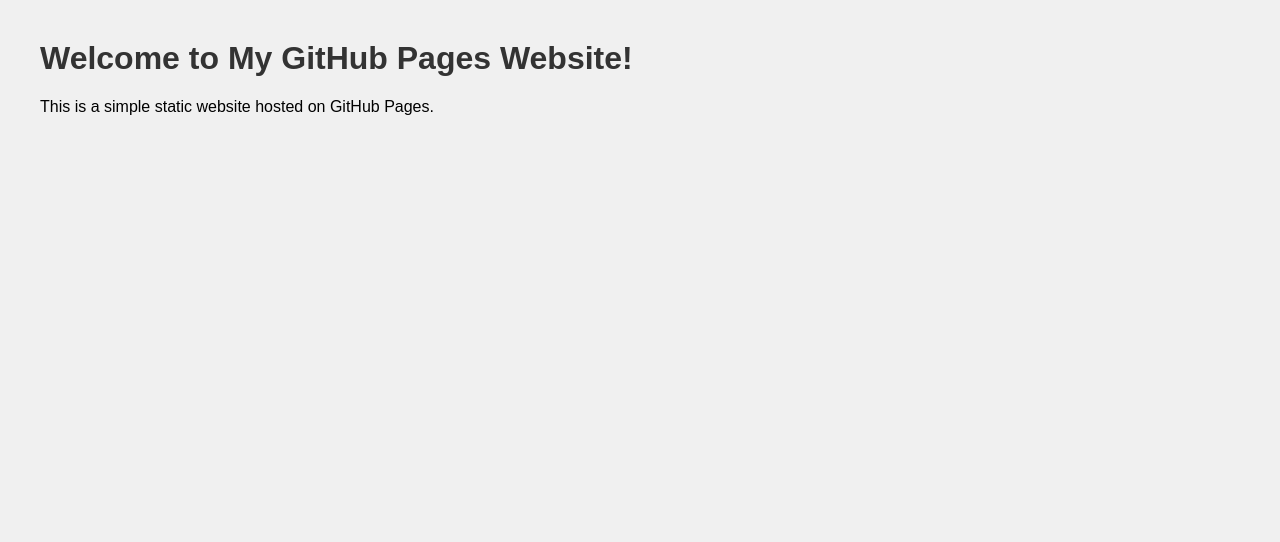
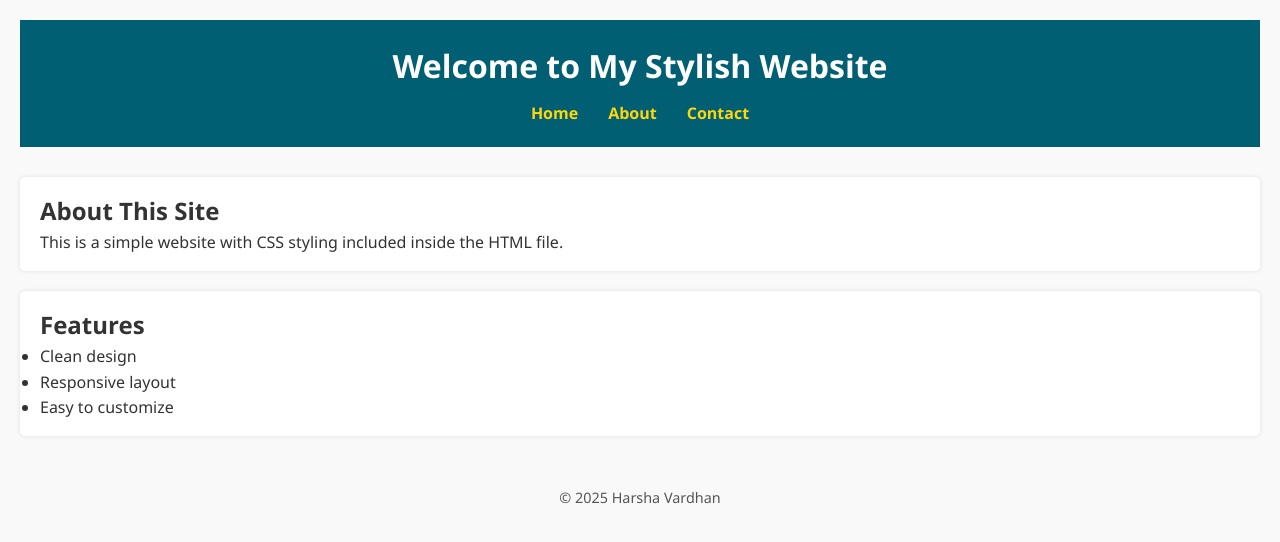
Before and after one commit to harshavardhan5423/my-static-site, a plain HTML site: page index.html in a window 1280 px wide. Drawn offline with Linux system fonts and the light colour scheme.

Commit message:
Update index.html

```diff
--- a/index.html
+++ b/index.html
@@ -3,14 +3,62 @@
 <head>
   <meta charset="UTF-8" />
   <meta name="viewport" content="width=device-width, initial-scale=1" />
-  <title>My GitHub Pages Site</title>
+  <title>My Stylish Website</title>
   <style>
-    body { font-family: Arial, sans-serif; margin: 40px; background-color: #f0f0f0; }
-    h1 { color: #333; }
+    body, h1, h2, p, ul, li {
+      margin: 0; padding: 0; box-sizing: border-box;
+      font-family: 'Segoe UI', Tahoma, Geneva, Verdana, sans-serif;
+    }
+    body {
+      background: #f9f9f9; color: #333; line-height: 1.6; padding: 20px;
+    }
+    header {
+      background: #005f73; color: white; padding: 20px; text-align: center;
+    }
+    nav {
+      margin-top: 10px;
+    }
+    nav a {
+      color: #ffd60a; text-decoration: none; margin: 0 15px; font-weight: bold;
+    }
+    nav a:hover {
+      text-decoration: underline;
+    }
+    main {
+      margin-top: 30px;
+    }
+    section {
+      background: white; padding: 15px 20px; margin-bottom: 20px;
+      border-radius: 5px; box-shadow: 0 0 5px rgba(0,0,0,0.1);
+    }
+    footer {
+      text-align: center; padding: 10px; font-size: 0.9rem; color: #555; margin-top: 40px;
+    }
   </style>
 </head>
 <body>
-  <h1>Welcome to My GitHub Pages Website!</h1>
-  <p>This is a simple static website hosted on GitHub Pages.</p>
+  <header>
+    <h1>Welcome to My Stylish Website</h1>
+    <nav>
+      <a href="#">Home</a><a href="#">About</a><a href="#">Contact</a>
+    </nav>
+  </header>
+  <main>
+    <section>
+      <h2>About This Site</h2>
+      <p>This is a simple website with CSS styling included inside the HTML file.</p>
+    </section>
+    <section>
+      <h2>Features</h2>
+      <ul>
+        <li>Clean design</li>
+        <li>Responsive layout</li>
+        <li>Easy to customize</li>
+      </ul>
+    </section>
+  </main>
+  <footer>
+    <p>© 2025 Harsha Vardhan</p>
+  </footer>
 </body>
 </html>
```
